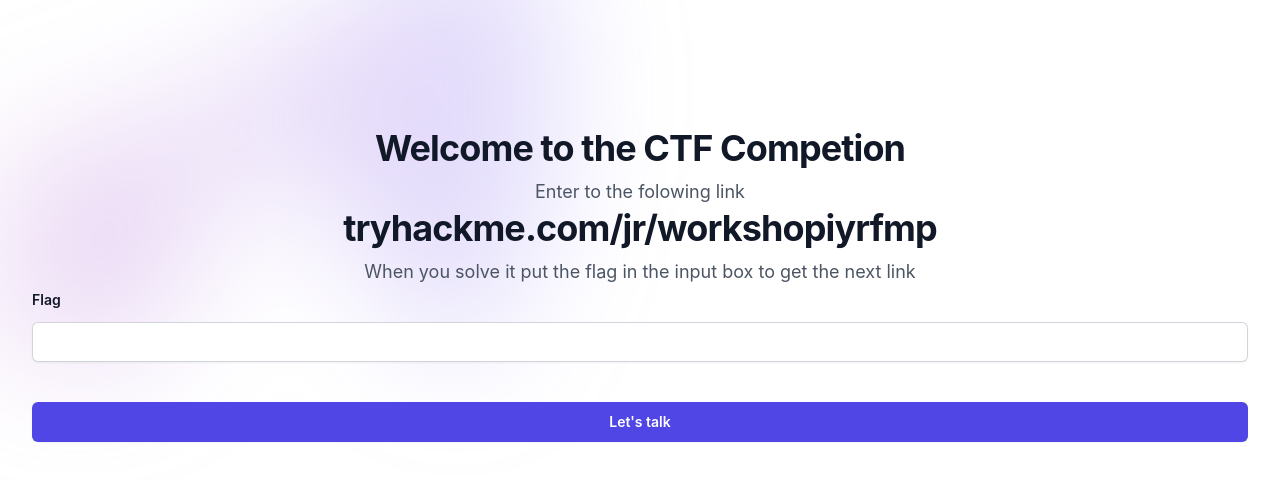
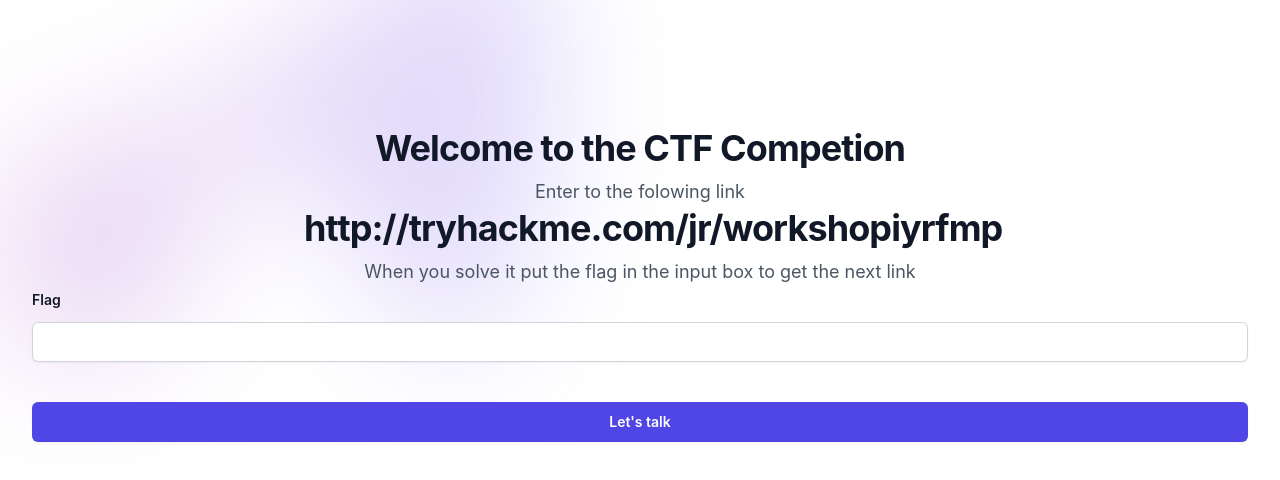
Before and after one commit to proesaad/CTF, a React (Create React App) app: page / in a window 1280 px wide. Shown: the top 480 px of the page. Built offline with nearby package versions, Linux system fonts and the light colour scheme.

Commit message:
Update App.js

```diff
--- a/src/App.js
+++ b/src/App.js
@@ -1,6 +1,6 @@
 import { useState } from "react";
 function App() {
-  const [name, setName] = useState('tryhackme.com/jr/workshopiyrfmp');
+  const [name, setName] = useState('http://tryhackme.com/jr/workshopiyrfmp');
   const [phrase,setPhrase]=useState("")
   function handleClick(phrase) {
     if (phrase === "CSC3000{r4r_4rch1ve5_th15_t1m3}") {
@@ -36,7 +36,7 @@
         <h2 class="text-3xl font-bold tracking-tight text-gray-900 sm:text-4xl">Welcome to the CTF Competion</h2>
 
         <p class="mt-2 text-lg leading-8 text-gray-600">Enter to the folowing link</p>
-        <a class="text-3xl font-bold tracking-tight text-gray-900 sm:text-4xl" href={name}>{name}</a>
+        <a class="text-3xl font-bold tracking-tight text-gray-900 sm:text-4xl" href={name} target="_blanc">{name}</a>
         <p class="mt-2 text-lg leading-8 text-gray-600">When you solve it put the flag in the input box to get the next link</p>
 
       </div>
```
